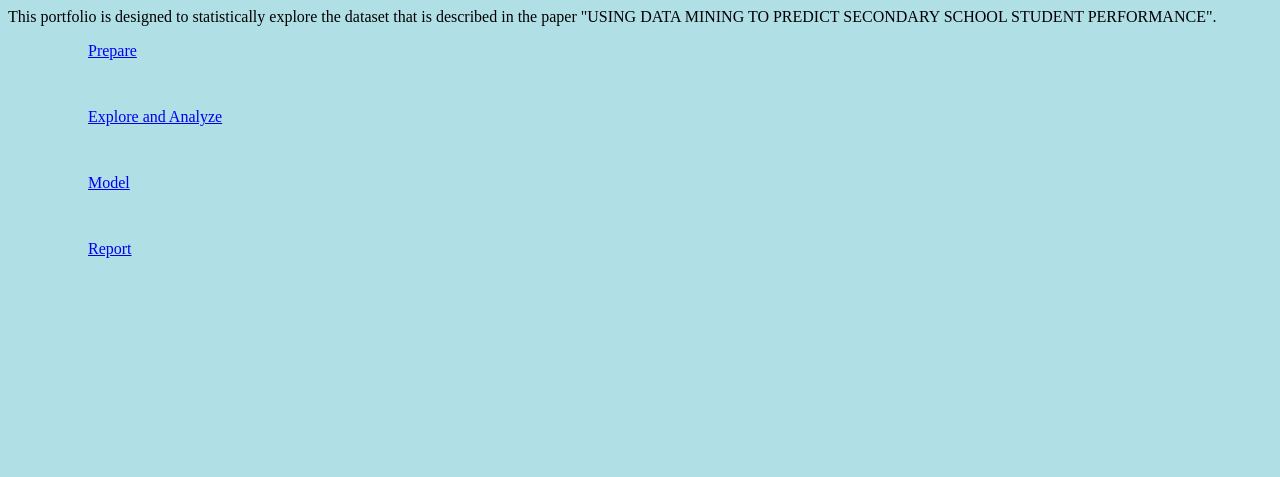
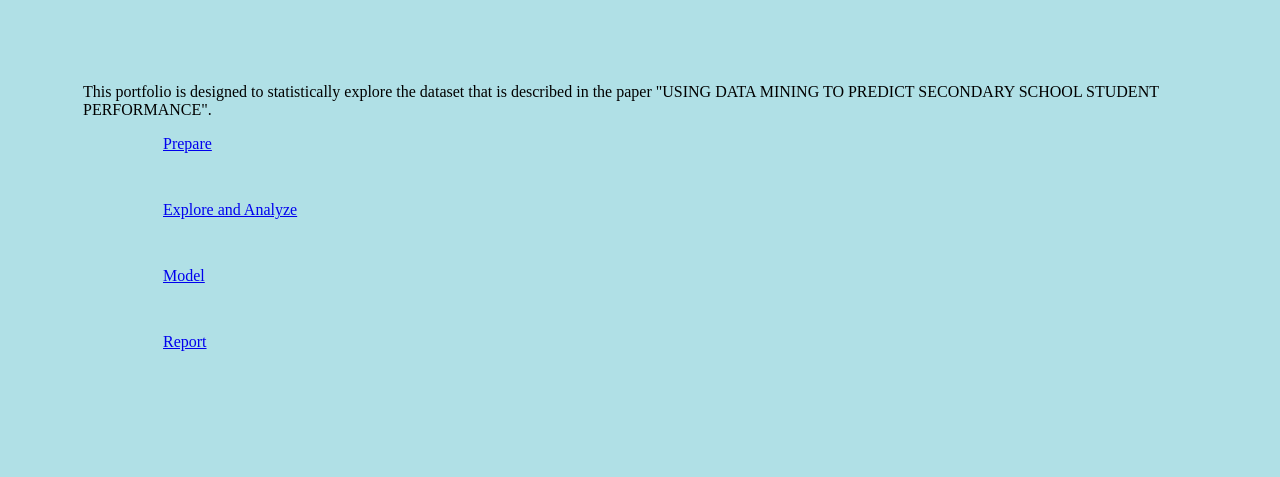
Before and after one commit to aparnanayakn/PSIportfolio, a plain HTML site: page index.html in a window 1280 px wide. Drawn offline with Linux system fonts and the light colour scheme.

Commit message:
Update index.html

```diff
--- a/index.html
+++ b/index.html
@@ -3,6 +3,7 @@
 
 <style>
 body {
+        padding: 75px;
     background-color:powderblue;
 }
 
```
